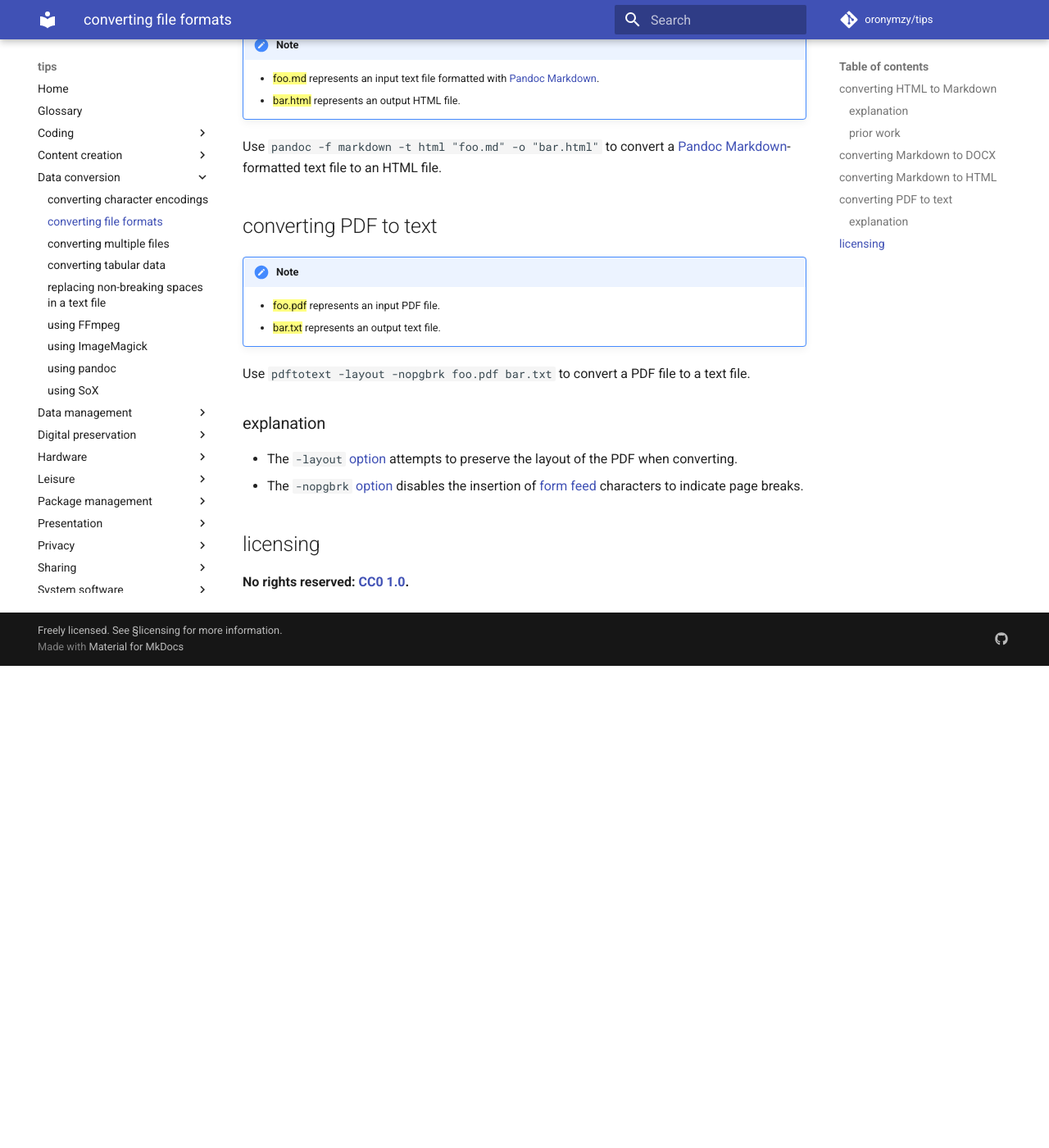
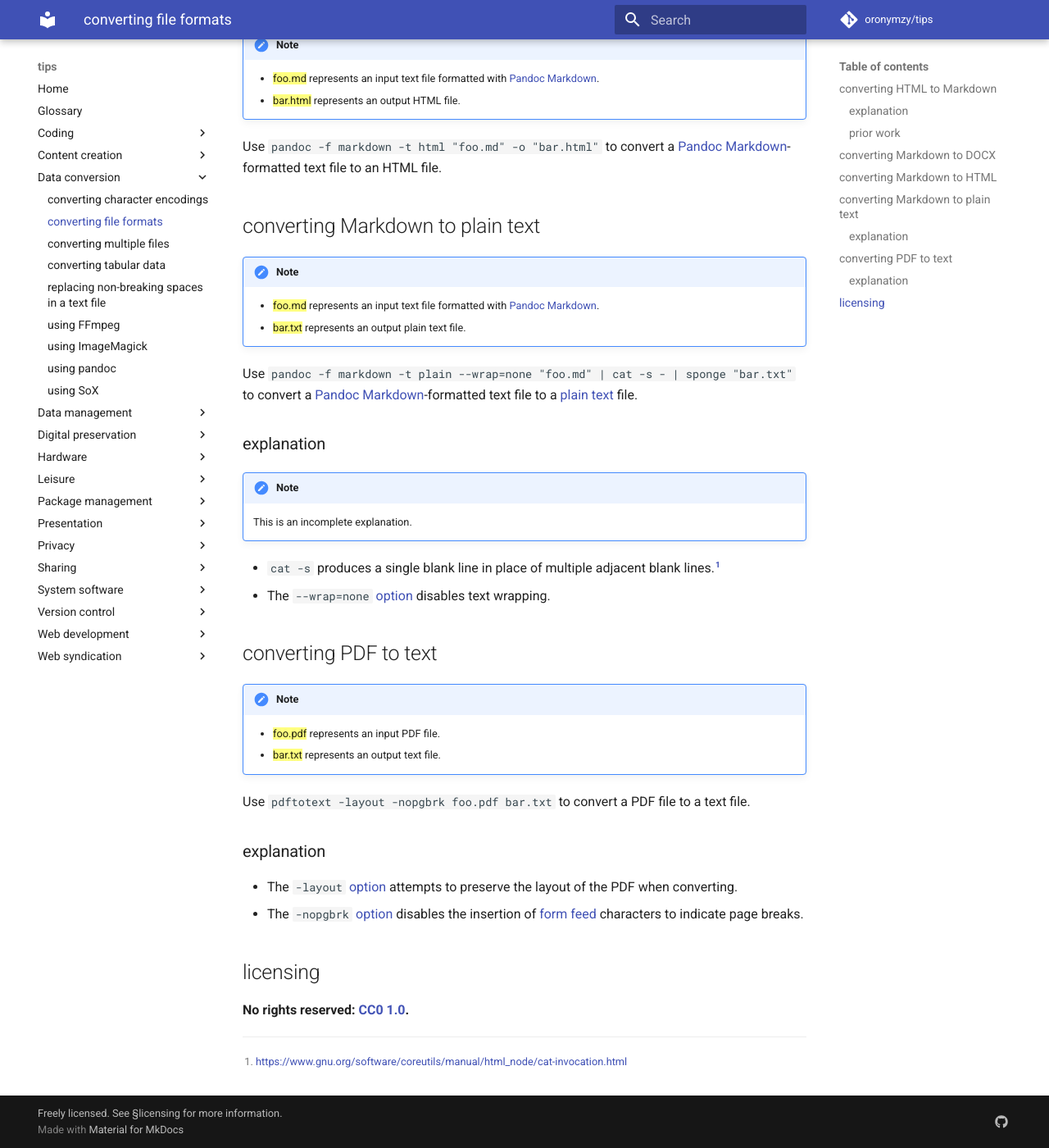
Before and after one commit to oronymzy/tips, an MkDocs documentation site: the page built from docs/cnvffmt.md, in a window 1280 px wide and 1400 px high, scrolled down 2255 px. Shown: the whole window at 82% size. Built offline with MkDocs 1.6.1 and Material for MkDocs 9.7.7, drawn with Linux system fonts in a browser that asks for light colours; comment, search, counter and statistics services are not loaded; before the commit the page ends 3067 px from its top, so only the background shows below that.

Commit message:
Add method of converting Markdown to plain text

```diff
--- a/docs/cnvffmt.md
+++ b/docs/cnvffmt.md
@@ -62,6 +62,26 @@ Use `pandoc -f markdown -t docx "foo.md" --reference-doc="baz.docx" --lua-filter
 
 Use `pandoc -f markdown -t html "foo.md" -o "bar.html"` to convert a [Pandoc Markdown](https://pandoc.org/MANUAL.html#pandocs-markdown)-formatted text file to an HTML file.
 
+## converting Markdown to plain text {: #Markdowntoplaintext }
+
+!!! note
+
+    - {==foo.md==} represents an input text file formatted with [Pandoc Markdown](https://pandoc.org/MANUAL.html#pandocs-markdown).
+    - {==bar.txt==} represents an output plain text file.
+
+Use `pandoc -f markdown -t plain --wrap=none "foo.md" | cat -s - | sponge "bar.txt"` to convert a [Pandoc Markdown](https://pandoc.org/MANUAL.html#pandocs-markdown)-formatted text file to a [plain text](https://en.wikipedia.org/wiki/Plain_text) file.
+
+### explanation
+
+!!! note
+
+    This is an incomplete explanation.
+
+- `cat -s` produces a single blank line in place of multiple adjacent blank lines.[^cnvffmt1]
+- The `--wrap=none` [option](https://pandoc.org/MANUAL.html#option--wrap) disables text wrapping.
+
+[^cnvffmt1]: <https://www.gnu.org/software/coreutils/manual/html_node/cat-invocation.html>
+
 ## converting PDF to text {: #PDFtotext }
 
 !!! note
```
